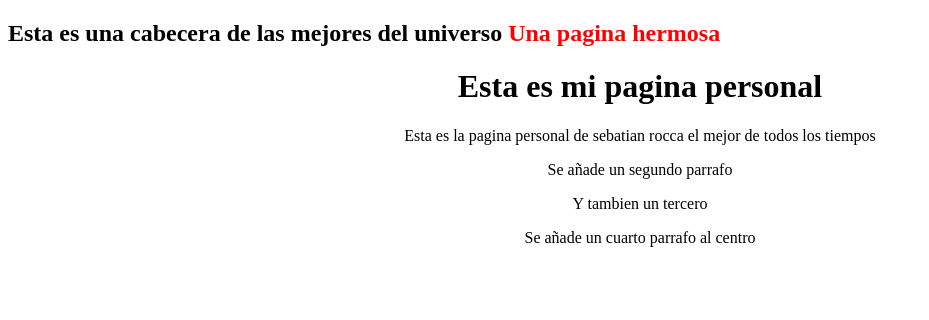
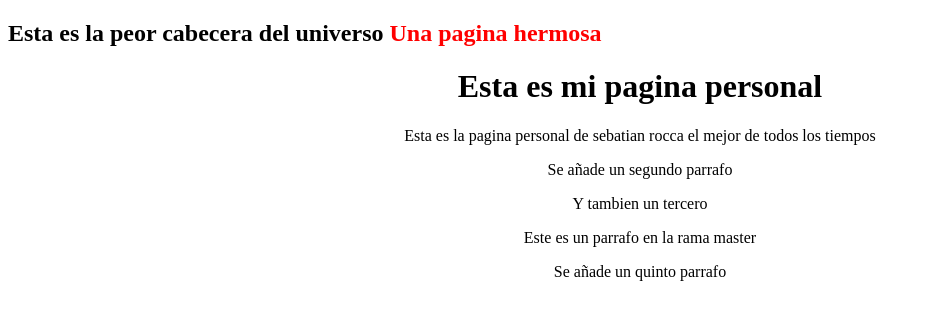
Before and after one commit to sebarocca/Blog, a plain HTML site: page index.html in a window 1280 px wide. Shown: the whole page, without its empty margins (0-929 px from the left). Drawn offline with Linux system fonts and the light colour scheme.

Commit message:
se añadio un quinto parrafo, se modifico el cuarto parrafo y ademas el titulo de la cabecera

```diff
--- a/index.html
+++ b/index.html
@@ -10,7 +10,7 @@
 	<div class="container" id="cabecera">
 
 		<h2>
-			Esta es una cabecera de las mejores del universo
+			Esta es la peor cabecera del universo
 			<span>Una pagina hermosa</span>
 		</h2>
 
@@ -23,7 +23,9 @@
 
 <p>Y tambien un tercero</p>
 
-<p>Se añade un cuarto parrafo al centro</p>
+<p>Este es un parrafo en la rama master</p>
+
+<p>Se añade un quinto parrafo</p>
 
 
 </body>
```
